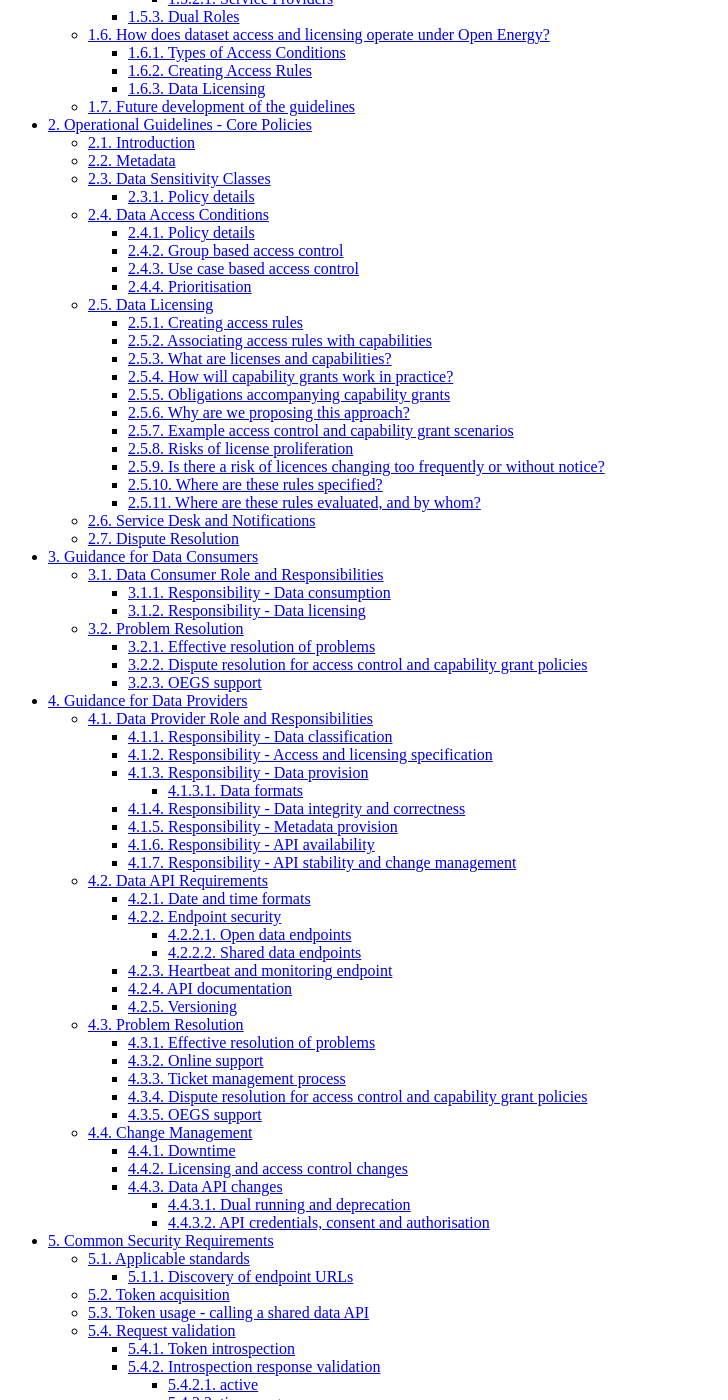
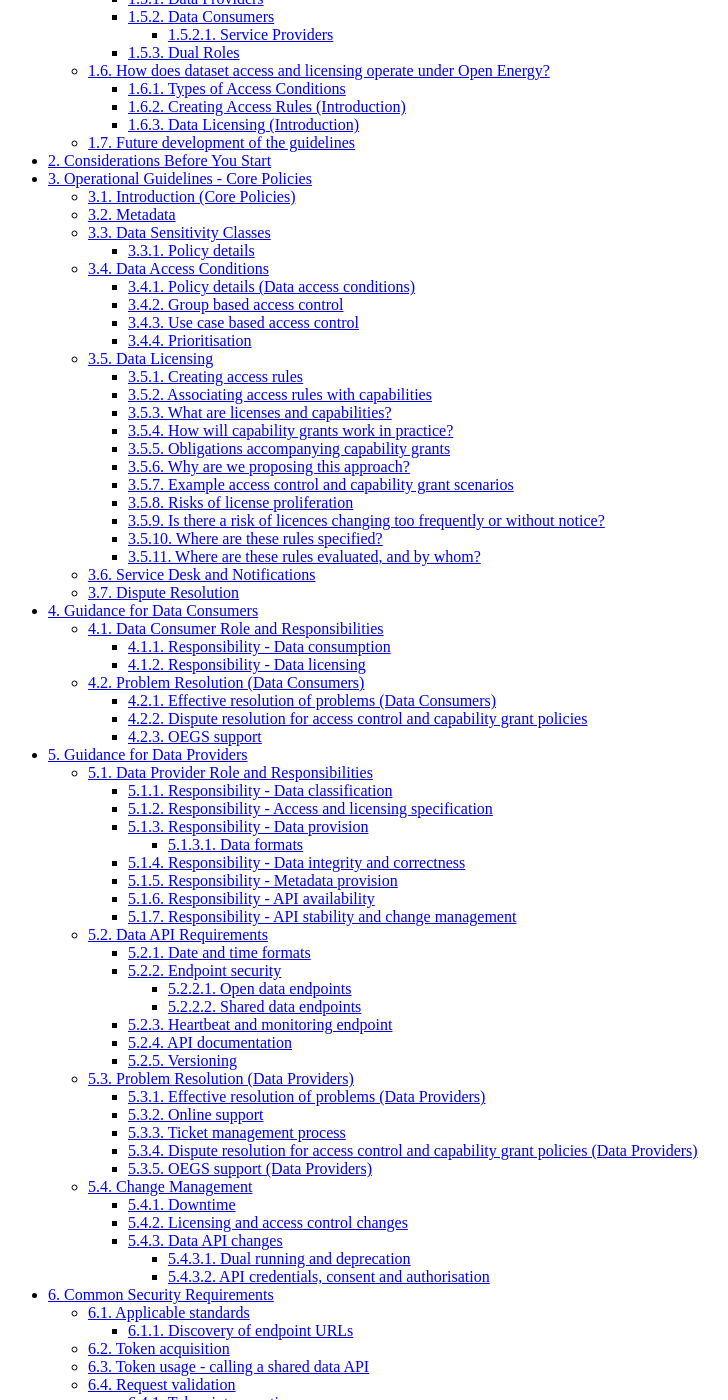
Before and after one commit to icebreakerone/open-energy-technical-docs, a Sphinx documentation site: the page built from docs/index.rst, in a window 1280 px wide and 1400 px high, scrolled down 839 px. Shown: the whole window, without its empty margins (0-728 px from the left). Built offline with Sphinx 7.4.7 and the Read the Docs theme 2.0.0, drawn with Linux system fonts in a browser that asks for light colours; the version number could not be read and is left out; some of the changed text lies outside the part shown.

```diff
--- /dev/null
+++ b/docs/additional_material.rst
@@ -0,0 +1,6 @@
+Additional Material
+===================
+
+.. todo::
+
+    Actually put some additional material here
--- a/docs/index.rst
+++ b/docs/index.rst
@@ -15,6 +15,7 @@ Contents
     :includehidden:
 
     ops_guidelines/introduction
+    ops_guidelines/before_starting
     ops_guidelines/common_policies
     ops_guidelines/data_consumer_ops_guidelines
     ops_guidelines/data_provider_ops_guidelines
--- /dev/null
+++ b/docs/ops_guidelines/before_starting.rst
@@ -0,0 +1,6 @@
+Considerations Before You Start
+===============================
+
+.. note::
+
+    This section is still in review, the current live form can be found at https://docs.google.com/document/d/1NJPmMHvORjDF2awE7iz8SDFaPpFAqqWN15RXz6VD_vE/edit#
--- a/docs/ops_guidelines/common_policies.rst
+++ b/docs/ops_guidelines/common_policies.rst
@@ -5,8 +5,8 @@ Operational Guidelines - Core Policies
    :depth: 4
    :local:
 
-Introduction
-############
+Introduction (Core Policies)
+############################
 
 This section aims to outline core policies and principles with implications for all members of the Open Energy
 ecosystem. Please note that it is beyond the scope of Open Energy Phase 3 to produce detailed guidance and tooling
@@ -140,8 +140,8 @@ This policy focuses on access conditions for classes OE-SA and OE-SB only. Perso
 development during Phase 3. Future extensibility of the Open Energy ecosystem to OE-SP data will be consulted on in
 future phases of project development.
 
-Policy details
---------------
+Policy details (Data access conditions)
+---------------------------------------
 
 Data Providers will allocate each of their datasets to a sensitivity class prior to sharing them within the Open
 Energy ecosystem. Data access conditions will then be applied in a manner that is proportionate to the sensitivity
--- a/docs/ops_guidelines/data_consumer_ops_guidelines.rst
+++ b/docs/ops_guidelines/data_consumer_ops_guidelines.rst
@@ -53,11 +53,11 @@ Data Consumers are responsible for honouring the licenses for any data obtained
 provides technical measures such as cryptographically signed receipts binding data and license conditions together, the
 Data Consumer is responsible for retaining and storing such receipts.
 
-Problem Resolution
-##################
+Problem Resolution (Data Consumers)
+###################################
 
-Effective resolution of problems
---------------------------------
+Effective resolution of problems (Data Consumers)
+-------------------------------------------------
 
 We encourage Data Consumers to direct any problems with data APIs first to the Data Provider concerned. In the event
 that a Data Consumer is unable to resolve an issue with a Data Provider, the issue MAY be flagged to the OEGS Dispute
--- a/docs/ops_guidelines/data_provider_ops_guidelines.rst
+++ b/docs/ops_guidelines/data_provider_ops_guidelines.rst
@@ -205,11 +205,11 @@ All data APIs **MUST** include a version number in the path of each data endpoin
 versioning to differentiate between breaking and backwards compatible changes. This **MUST** be documented within the
 OpenAPI transport section of the metadata file.
 
-Problem Resolution
-------------------
+Problem Resolution (Data Providers)
+-----------------------------------
 
-Effective resolution of problems
-################################
+Effective resolution of problems (Data Providers)
+#################################################
 
 A DP **MUST** create documentation to clearly outline the policies, processes and systems it has in place for problem
 resolution and its respective service level objectives. This framework should enable the effective resolution of DC
@@ -235,14 +235,14 @@ problems raised within clearly defined service level targets. A successful probl
 efficient identification and resolution of problems which specifically impact DCs. The system for raising and reporting
 on tickets should be transparent in order to fully inform users and engender trust across the ecosystem.
 
-Dispute resolution for access control and capability grant policies
-###################################################################
+Dispute resolution for access control and capability grant policies (Data Providers)
+####################################################################################
 
 In cases where a DC believes that access conditions or capability grant rules are being applied unfairly, the OEGS
 will act as a mediating party.
 
-OEGS support
-############
+OEGS support (Data Providers)
+#############################
 
 The OEGS Service Desk will provide participants with a supplementary ticket management process and supports DPs in
 communicating problems to ecosystem participants via the noticeboard.
--- a/docs/ops_guidelines/introduction.rst
+++ b/docs/ops_guidelines/introduction.rst
@@ -1,5 +1,5 @@
-Introduction
-============
+Introduction to Open Energy
+===========================
 
 .. contents::
    :depth: 4
@@ -28,36 +28,42 @@ Overarching aims of these operational guidelines:
 
 These guidelines are structured in six sections, outlining:
 
-Section 1 - Introduction: background to the Open Energy project, clarifications of the roles and responsibilities
+**Introduction**: background to the Open Energy project, clarifications of the roles and responsibilities
 of different types of actors operating in the Open Energy ecosystem.
 
-Section 2 - Glossary: definitions of common acronyms, terminology, and technical tools used in Open Energy
+`**Glossary**<Open Energy Glossary>`: definitions of common acronyms, terminology, and technical tools used in Open Energy
 documentation.
 
-Section 3 - Considerations before you start: ‘at a glance’ list of items that all types of new members will need
+**Considerations before you start**: ‘at a glance’ list of items that all types of new members will need
 to consider in order to meet operational requirements.
 
-Section 4 - Core policies: operational principles and policies central to Open Energy function. Includes policies
+.. note::
+
+    The *Considerations before you start* is still in review and so is not present in this version of the documentation
+
+**Core policies**: operational principles and policies central to Open Energy function. Includes policies
 governing data sensitivity classification, access controls, and licensing.
 
-Section 5 - Data Providers and Data Consumers: guidelines outlining how Data Providers can share data safely and
+**Data Providers and Data Consumers**: guidelines outlining how :term:`Data Providers <Data Provider>` can share data safely and
 securely via the Open Energy ecosystem while retaining strong control, provide appropriate and timely metadata,
-and design safe and effective APIs enabling data-sharing. Guidelines outlining how Data Consumers can meet the
+and design safe and effective APIs enabling data-sharing. Guidelines outlining how :term:`Data Consumers <Data Consumer>` can meet the
 requirements for offering data services, access and licensing conditions for different data classes, and best
 practice with regards to testing, security, ethics and dispute management.
 
-Section 6 - Additional Resources: links to other relevant documentation (e.g. technical, legal, etc.) sitting
+**Additional Resources**: links to other relevant documentation (e.g. technical, legal, etc.) sitting
 outside the operational guidelines.
 
-Disclaimer: The contents of the Operational Guidelines do not constitute legal advice. While they have been
-drafted with regard to relevant regulatory provisions and best practice, they are not a complete list of the
-regulatory or legal obligations that apply to members and users of Open Energy. Although intended to be consistent
-with relevant regulations and laws, in the event of any conflict, those regulations and laws will take priority.
-Participants are responsible for their own compliance with all applicable regulations and laws, including but not
-limited to: data protection and privacy, consumer protection laws, and energy sector licences and codes
-(where applicable). The Open Energy operational guidelines will be revised in future in accordance with further
-development of services offered in the ecosystem, or changes to the regulatory and policy environment in which
-it operates. Please ensure that you are referring to the most current version of the guidelines prior to reading.
+.. warning::
+
+    **Disclaimer**: The contents of the Operational Guidelines do not constitute legal advice. While they have been
+    drafted with regard to relevant regulatory provisions and best practice, they are not a complete list of the
+    regulatory or legal obligations that apply to members and users of Open Energy. Although intended to be consistent
+    with relevant regulations and laws, in the event of any conflict, those regulations and laws will take priority.
+    Participants are responsible for their own compliance with all applicable regulations and laws, including but not
+    limited to: data protection and privacy, consumer protection laws, and energy sector licences and codes
+    (where applicable). The Open Energy operational guidelines will be revised in future in accordance with further
+    development of services offered in the ecosystem, or changes to the regulatory and policy environment in which
+    it operates. Please ensure that you are referring to the most current version of the guidelines prior to reading.
 
 What is Open Energy, how was it made and who is it for?
 #######################################################
@@ -256,15 +262,15 @@ Open Energy has established a set of conditions which may be specified for Data
 access to datasets in different sensitivity classes. These include, but are not limited to: payment, security
 compliance, regulatory compliance, standards compliance, group-based access, and use case-based access.
 
-Creating Access Rules
----------------------
+Creating Access Rules (Introduction)
+------------------------------------
 
 To operationalise Data Access conditions above, we propose a system whereby access grants are determined, for each
 request to a Data Provider’s API, on the basis of a set of rules defined and published by that Data Provider in the
 dataset metadata.
 
-Data Licensing
---------------
+Data Licensing (Introduction)
+-----------------------------
 
 A data licence is a legal instrument setting out what a Data Consumer can do with a particular artefact (e.g.
 dataset). This grants certain ‘capabilities’ to the Data Consumer, comprising a clear expression of things they
```
Also changed, not shown: other parts of docs/index.rst (+1 -0 lines), docs/ops_guidelines/images/consumer_abstraction_stack.svg (added).
